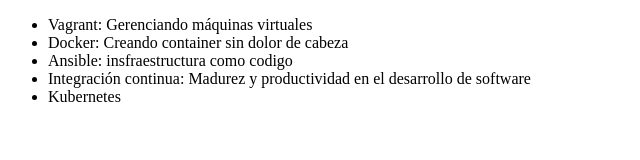
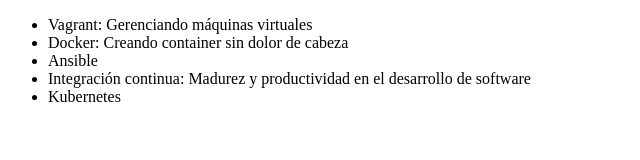
Before and after one commit to LaloAlmazan/Pruebacurso, a plain HTML site: page index.html in a window 1280 px wide. Shown: the whole page, without its empty margins (0-640 px from the left). Drawn offline with Linux system fonts and the light colour scheme.

Commit message:
Revert "cambiando el nombre de ansible"
This reverts commit ccdfc36671df01f92e89a8493f9a4e8c38b78a94.

```diff
--- a/index.html
+++ b/index.html
@@ -8,7 +8,7 @@
      <ul>
          <li> Vagrant: Gerenciando máquinas virtuales </li>
          <li> Docker: Creando container sin dolor de cabeza </li>
-         <li> Ansible: insfraestructura como codigo </li>
+         <li> Ansible </li>
          <li> Integración continua: Madurez y productividad en el desarrollo de software</li>
          <li>Kubernetes</li>
      </ul>
```
